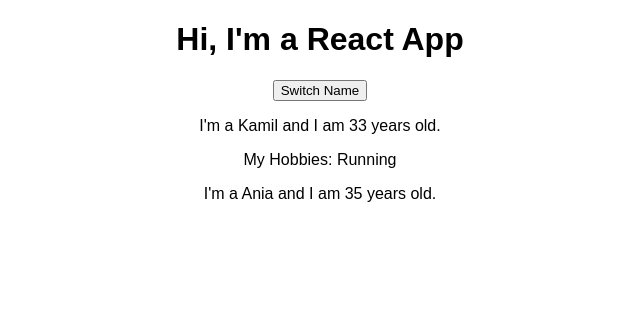
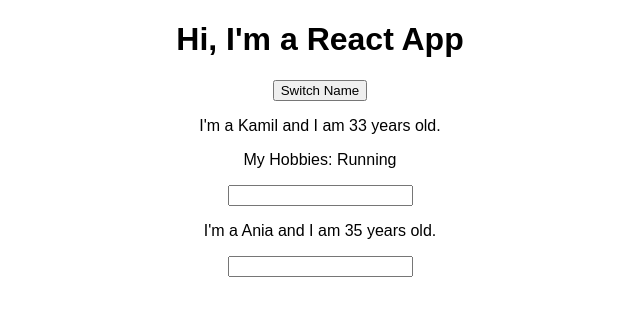
Before and after one commit to kato86/react-complete-guide, a React (Create React App) app: page / in a window 1280 px wide. Shown: the top 316 px of the page, without its empty margins (320-960 px from the left). Built offline with nearby package versions, Linux system fonts and the light colour scheme.

Commit message:
Add nameChangedHandler

```diff
--- a/src/App.js
+++ b/src/App.js
@@ -10,7 +10,16 @@
   switchNameHandler = newName => {
     // console.log('Was clicked!');
     this.setState({
-      persons: [{ name: newName, age: 33 }, { name: "Ania", age: "xxx" }]
+      persons: [{ name: "Kamil", age: 33 }, { name: "Ania", age: 30 }]
+    });
+  };
+
+  nameChangedHandler = event => {
+    this.setState({
+      persons: [
+        { name: "Kamil", age: 33 },
+        { name: event.target.value, age: 35 }
+      ]
     });
   };
 
@@ -31,6 +40,7 @@
           name={this.state.persons[1].name}
           age={this.state.persons[1].age}
           click={this.switchNameHandler.bind(this, "Kamillo")}
+          changed={this.nameChangedHandler}
         />
       </div>
     );
--- a/src/Person/Person.js
+++ b/src/Person/Person.js
@@ -1,12 +1,15 @@
-import React from 'react';
+import React from "react";
 
-const person = ( props ) => {
-    return (
+const person = props => {
+  return (
     <div>
-        <p>I'm a {props.name} and I am {props.age} years old.</p>
-        <p>{props.children}</p>
+      <p>
+        I'm a {props.name} and I am {props.age} years old.
+      </p>
+      <p>{props.children}</p>
+      <input type="text" onChange={props.changed} />
     </div>
-    )
-}
+  );
+};
 
 export default person;
```
